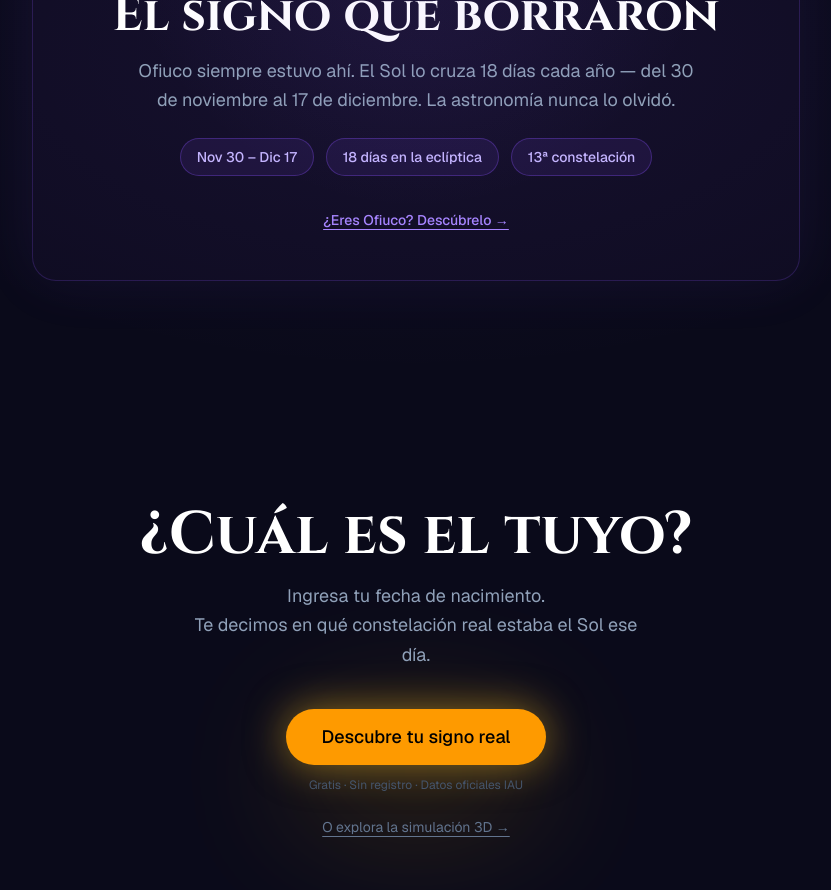
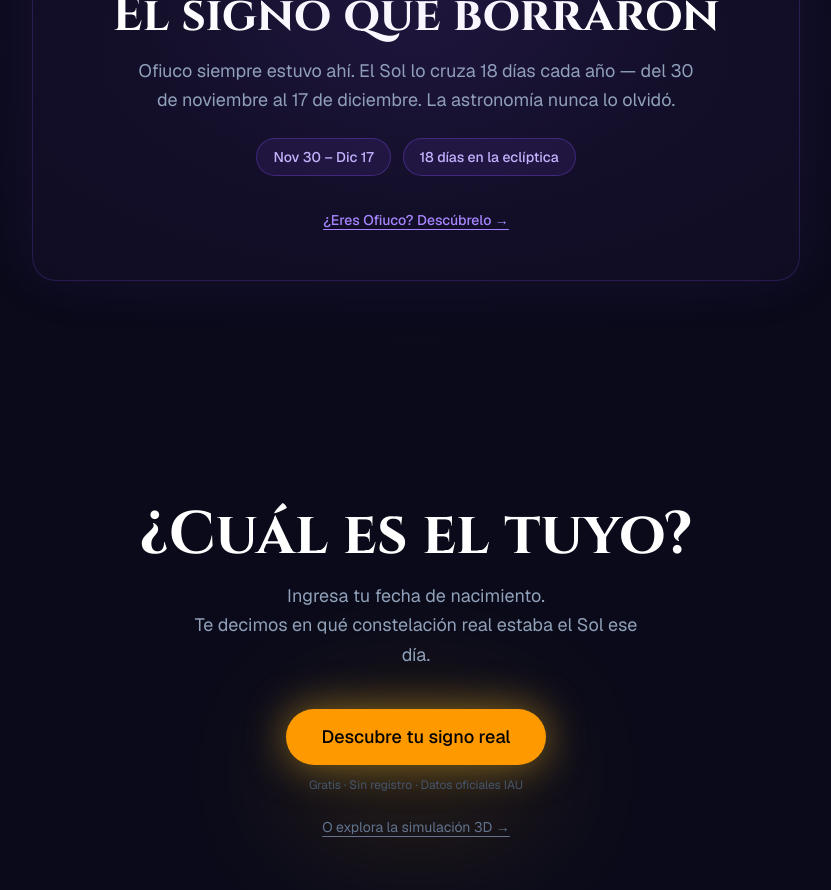
Before and after one commit to dacq7/ecliptic-explorer, a Next.js app: page / in a window 1280 px wide. Shown: the part 2240-3130 px from the top of the page, without its empty margins (224-1055 px from the left). Built offline with nearby package versions, Linux system fonts and the light colour scheme.

Commit message:
fix(qa): resolve all 4 Evidence Collector issues — Link navigation, pills, shadow, TypeScript

```diff
--- a/app/calculator/ResultCard.tsx
+++ b/app/calculator/ResultCard.tsx
@@ -1,5 +1,6 @@
 'use client'
 
+import Link from 'next/link'
 import { motion } from 'framer-motion'
 import { CALCULATOR_COPY } from '@/app/content/explanations'
 import { useShareCard } from '@/app/hooks/useShareCard'
@@ -21,7 +22,7 @@ export function ResultCard({ result }: ResultCardProps) {
       initial={{ opacity: 0, y: 16 }}
       animate={{ opacity: 1, y: 0 }}
       transition={{ duration: 0.4, ease: 'easeOut' }}
-      className="w-full max-w-lg rounded-2xl border border-amber-500/30 bg-[#0f0f2a] p-8 shadow-lg shadow-[0_0_30px_rgba(245,158,11,0.15)]"
+      className="w-full max-w-lg rounded-2xl border border-amber-500/30 bg-[#0f0f2a] p-8 shadow-[0_0_30px_rgba(245,158,11,0.15)]"
     >
       {/* Reveal heading */}
       <p className="mb-1 text-sm font-semibold uppercase tracking-widest text-amber-400">
@@ -80,12 +81,12 @@ export function ResultCard({ result }: ResultCardProps) {
           {copied ? CALCULATOR_COPY.shareCopied : CALCULATOR_COPY.shareLabel}
         </button>
 
-        <a
+        <Link
           href={`/simulation?date=${result.inputDate}`}
           className="flex-1 rounded-xl border border-zinc-600 px-5 py-3 text-center text-sm font-semibold text-zinc-200 transition-colors hover:border-zinc-400 hover:text-white"
         >
           {CALCULATOR_COPY.seeSimulationLabel}
-        </a>
+        </Link>
       </div>
     </motion.div>
   )
--- a/app/components/landing/OphiuchusSection.tsx
+++ b/app/components/landing/OphiuchusSection.tsx
@@ -8,7 +8,7 @@ export function OphiuchusSection() {
   const ref = useRef<HTMLElement>(null)
   const inView = useInView(ref, { once: true, margin: '-100px' })
 
-  const pills = ['Nov 30 – Dic 17', '18 días en la eclíptica', '13ª constelación']
+  const pills = ['Nov 30 – Dic 17', '18 días en la eclíptica']
 
   return (
     <section ref={ref} className="relative py-24 px-4 md:px-8">
--- a/app/components/shared/StarField.tsx
+++ b/app/components/shared/StarField.tsx
@@ -5,6 +5,7 @@ import { useState, useEffect } from 'react'
 export interface StarFieldProps {
   starCount?: number
   className?: string
+  'aria-hidden'?: boolean
 }
 
 interface Star {
```
